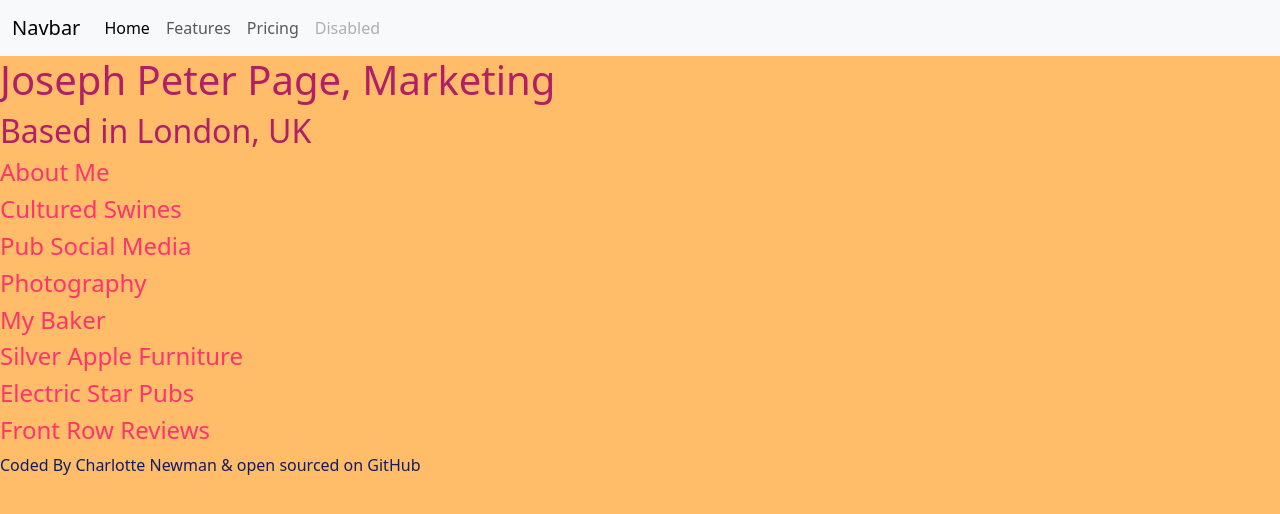
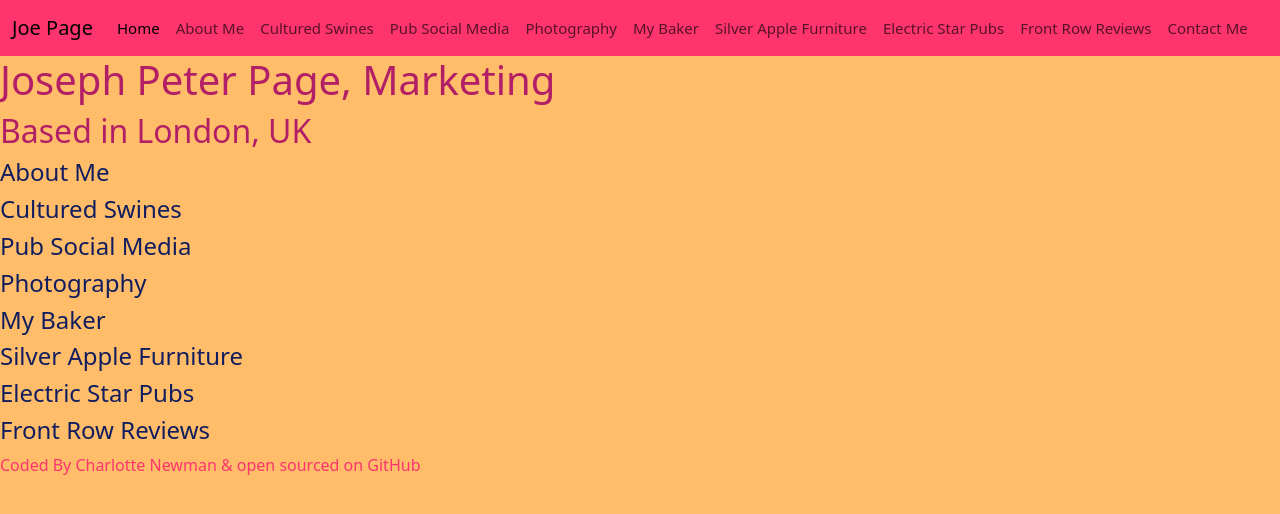
Before and after one commit to CNewman18/Joseph-Page-Website, a plain HTML site: page index.html in a window 1280 px wide. Drawn offline with nearby package versions, Linux system fonts and the light colour scheme.

Commit message:
Styled the navbar

```diff
--- a/index.html
+++ b/index.html
@@ -10,30 +10,51 @@
     <link rel="stylesheet" href="/src/style.css" />
   </head>
   <body>
-    <nav class="navbar navbar-expand-lg bg-body-tertiary">
+
+    <nav class="navbar navbar-expand-lg navbar-accent">
   <div class="container-fluid">
-    <a class="navbar-brand" href="#">Navbar</a>
+    <a class="navbar-brand" href="#">Joe Page</a>
     <button class="navbar-toggler" type="button" data-bs-toggle="collapse" data-bs-target="#navbarNav" aria-controls="navbarNav" aria-expanded="false" aria-label="Toggle navigation">
       <span class="navbar-toggler-icon"></span>
     </button>
-    <div class="collapse navbar-collapse" id="navbarNav">
+    <div class="collapse navbar-collapse " id="navbarNav">
       <ul class="navbar-nav">
         <li class="nav-item">
           <a class="nav-link active" aria-current="page" href="#">Home</a>
         </li>
         <li class="nav-item">
-          <a class="nav-link" href="#">Features</a>
+          <a class="nav-link" href="#">About Me</a>
         </li>
         <li class="nav-item">
-          <a class="nav-link" href="#">Pricing</a>
+          <a class="nav-link" href="#">Cultured Swines</a>
         </li>
-        <li class="nav-item">
-          <a class="nav-link disabled" aria-disabled="true">Disabled</a>
+            <li class="nav-item">
+          <a class="nav-link" href="#">Pub Social Media</a>
         </li>
+            <li class="nav-item">
+          <a class="nav-link" href="#">Photography</a>
+        </li>
+            <li class="nav-item">
+          <a class="nav-link" href="#">My Baker</a>
+        </li>
+            <li class="nav-item">
+          <a class="nav-link" href="#">Silver Apple Furniture</a>
+        </li>
+            <li class="nav-item">
+          <a class="nav-link" href="#">Electric Star Pubs</a>
+        </li>
+            <li class="nav-item">
+          <a class="nav-link" href="#">Front Row Reviews</a>
+        </li>
+               <li class="nav-item">
+          <a class="nav-link" href="#">Contact Me</a>
+        </li>
+
       </ul>
     </div>
   </div>
 </nav>
+
     <h1>Joseph Peter Page, Marketing</h1>
     <h2>Based in London, UK</h2>
     <h4>About Me</h4>
--- a/src/style.css
+++ b/src/style.css
@@ -1,8 +1,8 @@
 :root {
   --primary-color: #b21f66;
-  --secondary-color: #fe346e;
+  --secondary-color: #111d5e;
   --background-color: #ffbd69;
-  --accent-color: #111d5e;
+  --accent-color: #fe346e;
   --drop-shadow: drop-shadow(-1px 1px 6px #808080);
 }
 
@@ -22,3 +22,11 @@
 footer {
   color: var(--accent-color);
 }
+
+.navbar-accent {
+  background-color: var(--accent-color);
+}
+
+.navbar-collapse a {
+  font-size: 15px;
+}
```
